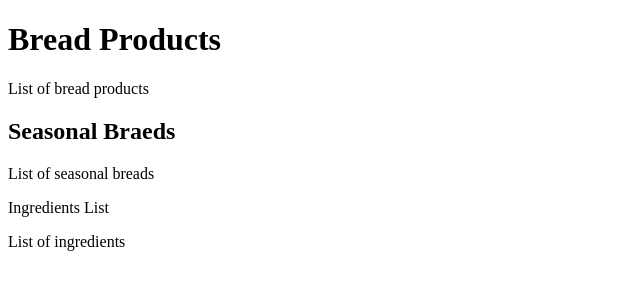
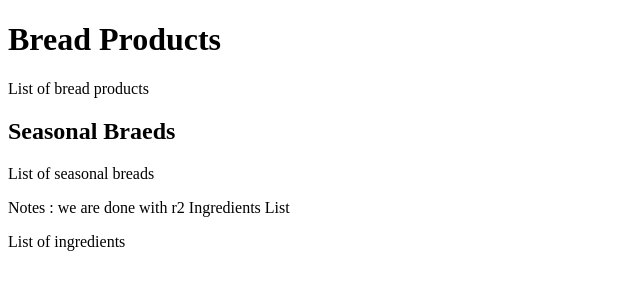
Before and after one commit to amrindersingh2189/com.bread.demo, a plain HTML site: page WebContent/index.html in a window 1280 px wide. Shown: the whole page, without its empty margins (0-640 px from the left). Drawn offline with Linux system fonts and the light colour scheme.

Commit message:
r2 finished

```diff
--- a/WebContent/index.html
+++ b/WebContent/index.html
@@ -9,7 +9,7 @@
 <p> List of bread products </p>
 <h2>Seasonal Braeds</h2>
 <p>List of seasonal breads</p>
-
+<span>Notes : we are done with r2</span>
 <span>Ingredients List</span>
 <p>List of ingredients</p>
 </body>
```
